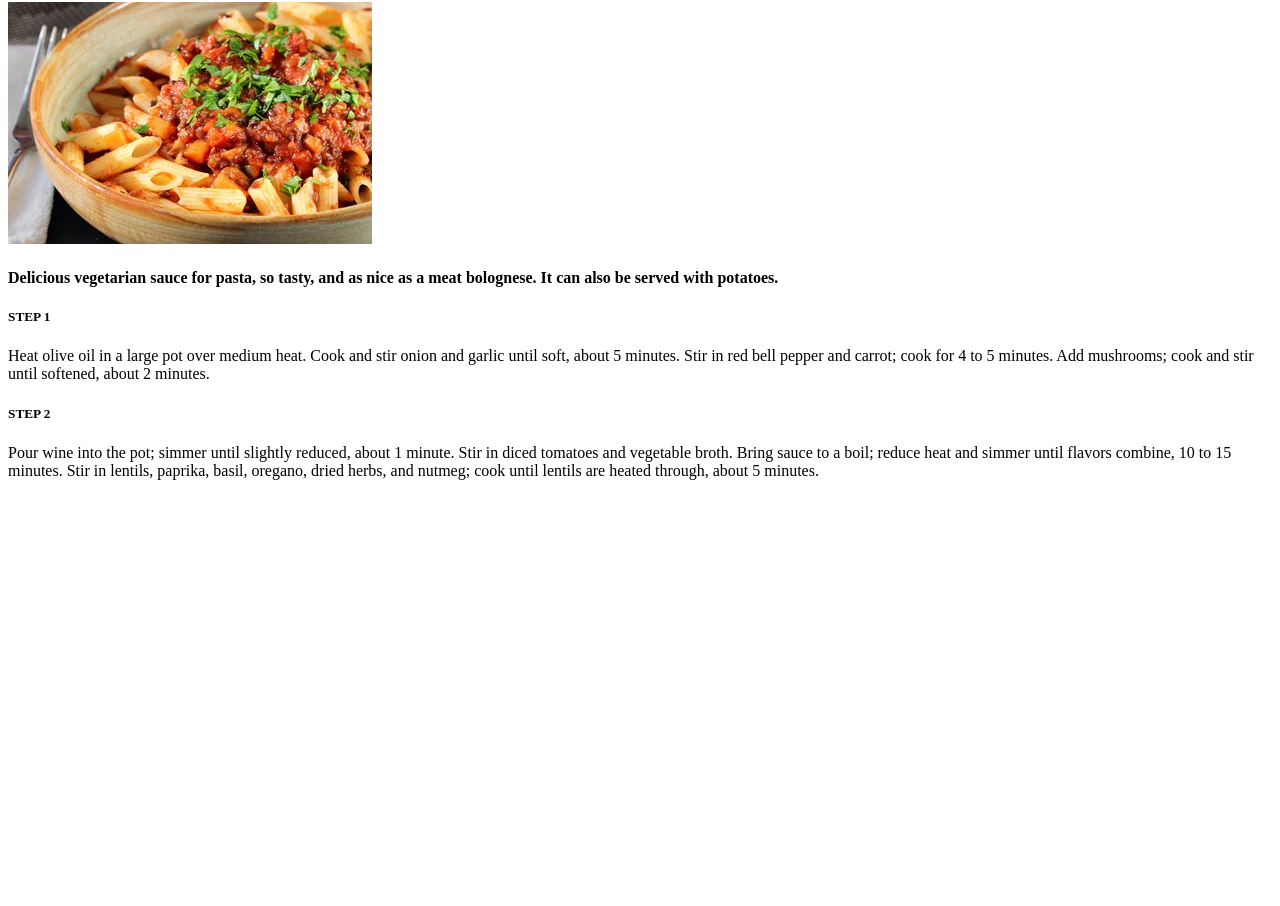
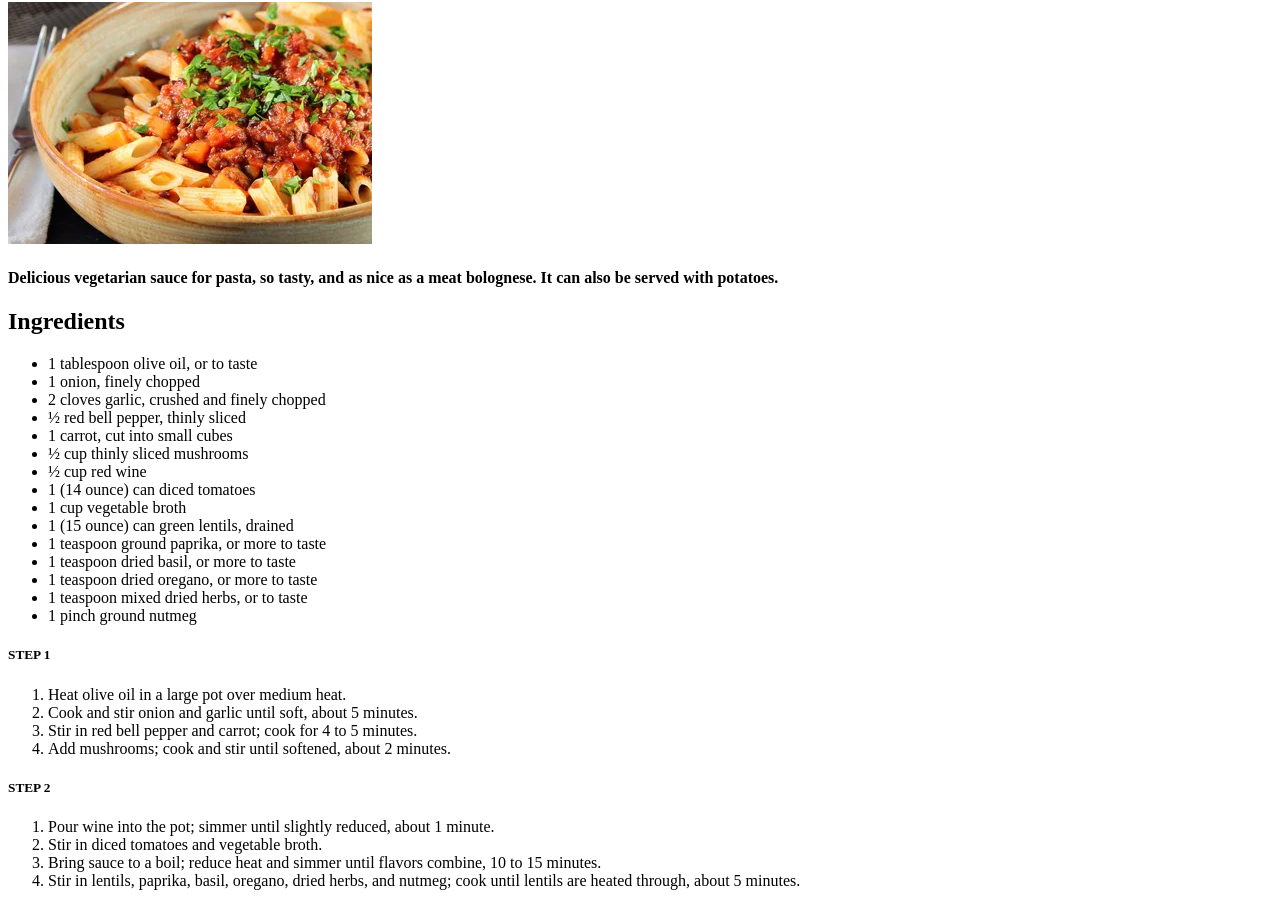
Before and after one commit to bagwuel/odin-recipes, a plain HTML site: page recipes/lentil-Bolognese.html in a window 1280 px wide. Shown: the part 78-984 px from the top of the page. Before the commit the page ends 800 px from the top, so only its background shows below. Drawn offline with Linux system fonts and the light colour scheme.

Commit message:
add recipe ingredients and modify the steps

```diff
--- a/recipes/lentil-Bolognese.html
+++ b/recipes/lentil-Bolognese.html
@@ -10,9 +10,38 @@
     <h1>Lentil Bolognese</h1>
     <img src="../images/lentil-bolognese.webp" alt="lentil-Bolognese">
     <h4>Delicious vegetarian sauce for pasta, so tasty, and as nice as a meat bolognese. It can also be served with potatoes.</h4>
+    <h2>Ingredients</h2>
+    <ul>
+        <li>1 tablespoon olive oil, or to taste</li>
+        <li>1 onion, finely chopped</li>
+        <li>2 cloves garlic, crushed and finely chopped</li>
+        <li>½ red bell pepper, thinly sliced</li>
+        <li>1 carrot, cut into small cubes</li>
+        <li>½ cup thinly sliced mushrooms</li>
+        <li>½ cup red wine</li>
+        <li>1 (14 ounce) can diced tomatoes</li>
+        <li>1 cup vegetable broth</li>
+        <li>1 (15 ounce) can green lentils, drained</li>
+        <li>1 teaspoon ground paprika, or more to taste</li>
+        <li>1 teaspoon dried basil, or more to taste</li>
+        <li>1 teaspoon dried oregano, or more to taste</li>
+        <li>1 teaspoon mixed dried herbs, or to taste</li>
+        <li>1 pinch ground nutmeg</li>
+    </ul>
     <h5>STEP 1</h5>
-    <p>Heat olive oil in a large pot over medium heat. Cook and stir onion and garlic until soft, about 5 minutes. Stir in red bell pepper and carrot; cook for 4 to 5 minutes. Add mushrooms; cook and stir until softened, about 2 minutes.</p>
+    <ol>
+        <li>Heat olive oil in a large pot over medium heat.</li>
+        <li>Cook and stir onion and garlic until soft, about 5 minutes.</li>
+        <li>Stir in red bell pepper and carrot; cook for 4 to 5 minutes.</li>
+        <li>Add mushrooms; cook and stir until softened, about 2 minutes.</li>
+    </ol>
     <h5>STEP 2</h5>
-    <p>Pour wine into the pot; simmer until slightly reduced, about 1 minute. Stir in diced tomatoes and vegetable broth. Bring sauce to a boil; reduce heat and simmer until flavors combine, 10 to 15 minutes. Stir in lentils, paprika, basil, oregano, dried herbs, and nutmeg; cook until lentils are heated through, about 5 minutes.</p>
+    <ol>
+        <li>Pour wine into the pot; simmer until slightly reduced, about 1 minute.</li>
+        <li>Stir in diced tomatoes and vegetable broth.</li>
+        <li>Bring sauce to a boil; reduce heat and simmer until flavors combine, 10 to 15 minutes.</li>
+        <li>Stir in lentils, paprika, basil, oregano, dried herbs, and nutmeg; cook until lentils are heated through, about 5 minutes.</li>
+    </ol>
+
 </body>
 </html>
```
